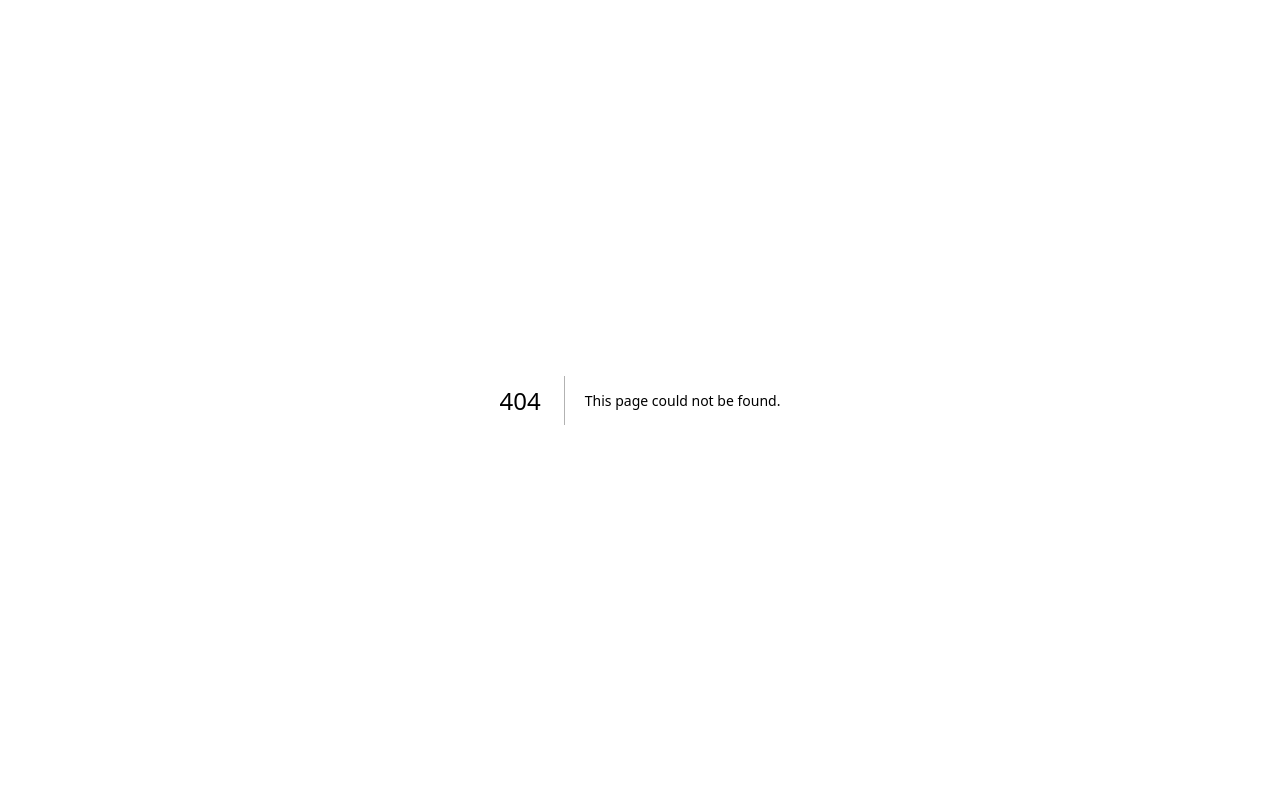
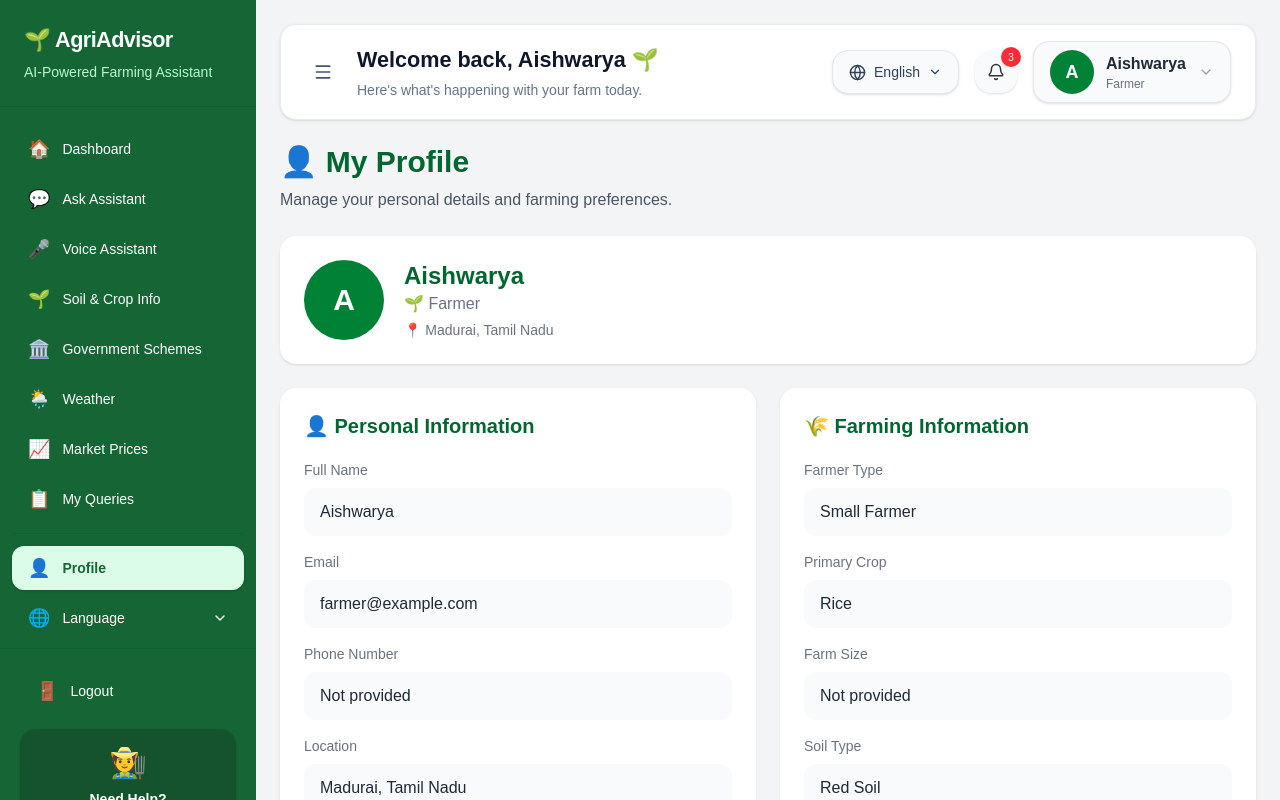
Before and after one commit to SRC9060/AI-Based-Agricultural-Advisory-System_repo, a Next.js app in the folder frontend/: page /profile in a window 1280 px wide. Before the commit this address had no page. Built offline with nearby package versions, Linux system fonts and the light colour scheme.

Commit message:
Added farmer profile page

```diff
--- /dev/null
+++ b/frontend/app/profile/page.tsx
@@ -0,0 +1,283 @@
+"use client";
+
+import { useState } from "react";
+import Sidebar from "@/components/dashboard/Sidebar";
+import TopNavbar from "@/components/dashboard/TopNavbar";
+
+export default function ProfilePage() {
+  const [editing, setEditing] = useState(false);
+
+  const [profile, setProfile] = useState({
+    name: "Aishwarya",
+    email: "farmer@example.com",
+    phone: "",
+    location: "Madurai, Tamil Nadu",
+    farmerType: "Small Farmer",
+    primaryCrop: "Rice",
+    farmSize: "",
+    soilType: "Red Soil",
+    language: "English",
+  });
+
+  const handleChange = (
+    e: React.ChangeEvent<HTMLInputElement | HTMLSelectElement>
+  ) => {
+    setProfile({
+      ...profile,
+      [e.target.name]: e.target.value,
+    });
+  };
+
+  return (
+    <div className="h-screen overflow-hidden bg-gray-100 flex">
+
+      {/* Sidebar */}
+      <div className="h-screen shrink-0 overflow-y-auto">
+        <Sidebar />
+      </div>
+
+      {/* Main Content */}
+      <main className="flex-1 min-h-0 overflow-y-auto p-6">
+
+        <TopNavbar />
+
+        {/* Header */}
+        <div className="mt-6">
+          <h1 className="text-3xl font-bold text-green-800">
+            👤 My Profile
+          </h1>
+
+          <p className="text-gray-600 mt-2">
+            Manage your personal details and farming preferences.
+          </p>
+        </div>
+
+        {/* Profile Header */}
+        <div className="bg-white rounded-2xl shadow-sm p-6 mt-6 flex items-center gap-5">
+
+          <div className="w-20 h-20 rounded-full bg-green-700 text-white flex items-center justify-center text-3xl font-bold">
+            {profile.name.charAt(0)}
+          </div>
+
+          <div>
+            <h2 className="text-2xl font-bold text-green-800">
+              {profile.name}
+            </h2>
+
+            <p className="text-gray-500">
+              🌱 Farmer
+            </p>
+
+            <p className="text-gray-500 text-sm mt-1">
+              📍 {profile.location}
+            </p>
+          </div>
+
+        </div>
+
+        {/* Details */}
+        <div className="grid grid-cols-1 lg:grid-cols-2 gap-6 mt-6">
+
+          {/* Personal Information */}
+          <ProfileSection title="👤 Personal Information">
+
+            <Field
+              label="Full Name"
+              name="name"
+              value={profile.name}
+              editing={editing}
+              onChange={handleChange}
+            />
+
+            <Field
+              label="Email"
+              name="email"
+              value={profile.email}
+              editing={editing}
+              onChange={handleChange}
+            />
+
+            <Field
+              label="Phone Number"
+              name="phone"
+              value={profile.phone}
+              editing={editing}
+              onChange={handleChange}
+            />
+
+            <Field
+              label="Location"
+              name="location"
+              value={profile.location}
+              editing={editing}
+              onChange={handleChange}
+            />
+
+          </ProfileSection>
+
+          {/* Farming Information */}
+          <ProfileSection title="🌾 Farming Information">
+
+            <Field
+              label="Farmer Type"
+              name="farmerType"
+              value={profile.farmerType}
+              editing={editing}
+              onChange={handleChange}
+            />
+
+            <Field
+              label="Primary Crop"
+              name="primaryCrop"
+              value={profile.primaryCrop}
+              editing={editing}
+              onChange={handleChange}
+            />
+
+            <Field
+              label="Farm Size"
+              name="farmSize"
+              value={profile.farmSize}
+              editing={editing}
+              onChange={handleChange}
+            />
+
+            <Field
+              label="Soil Type"
+              name="soilType"
+              value={profile.soilType}
+              editing={editing}
+              onChange={handleChange}
+            />
+
+          </ProfileSection>
+
+        </div>
+
+        {/* Preferences */}
+        <div className="bg-white rounded-2xl shadow-sm p-6 mt-6">
+
+          <h2 className="text-xl font-bold text-green-800 mb-5">
+            ⚙️ Preferences
+          </h2>
+
+          <div className="grid grid-cols-1 md:grid-cols-2 gap-5">
+
+            <Field
+              label="Preferred Language"
+              name="language"
+              value={profile.language}
+              editing={editing}
+              onChange={handleChange}
+            />
+
+            <Field
+              label="Default Location"
+              name="location"
+              value={profile.location}
+              editing={editing}
+              onChange={handleChange}
+            />
+
+          </div>
+
+        </div>
+
+        {/* Buttons */}
+        <div className="flex justify-end mt-6">
+
+          {editing ? (
+            <div className="flex gap-3">
+
+              <button
+                onClick={() => setEditing(false)}
+                className="px-6 py-3 border border-gray-300 rounded-xl font-semibold"
+              >
+                Cancel
+              </button>
+
+              <button
+                onClick={() => setEditing(false)}
+                className="px-6 py-3 bg-green-700 hover:bg-green-800 text-white rounded-xl font-semibold"
+              >
+                Save Changes
+              </button>
+
+            </div>
+          ) : (
+            <button
+              onClick={() => setEditing(true)}
+              className="px-6 py-3 bg-green-700 hover:bg-green-800 text-white rounded-xl font-semibold"
+            >
+              ✏️ Edit Profile
+            </button>
+          )}
+
+        </div>
+
+      </main>
+    </div>
+  );
+}
+
+function ProfileSection({
+  title,
+  children,
+}: {
+  title: string;
+  children: React.ReactNode;
+}) {
+  return (
+    <div className="bg-white rounded-2xl shadow-sm p-6">
+
+      <h2 className="text-xl font-bold text-green-800 mb-5">
+        {title}
+      </h2>
+
+      <div className="space-y-4">
+        {children}
+      </div>
+
+    </div>
+  );
+}
+
+function Field({
+  label,
+  name,
+  value,
+  editing,
+  onChange,
+}: {
+  label: string;
+  name: string;
+  value: string;
+  editing: boolean;
+  onChange: (
+    e: React.ChangeEvent<HTMLInputElement | HTMLSelectElement>
+  ) => void;
+}) {
+  return (
+    <div>
+
+      <label className="block text-sm font-medium text-gray-500 mb-2">
+        {label}
+      </label>
+
+      {editing ? (
+        <input
+          name={name}
+          value={value}
+          onChange={onChange}
+          placeholder={`Enter ${label.toLowerCase()}`}
+          className="w-full border border-gray-300 rounded-xl px-4 py-3 text-gray-800 outline-none focus:border-green-600"
+        />
+      ) : (
+        <div className="bg-gray-50 rounded-xl px-4 py-3 text-gray-800 min-h-[48px]">
+          {value || "Not provided"}
+        </div>
+      )}
+
+    </div>
+  );
+}
```
